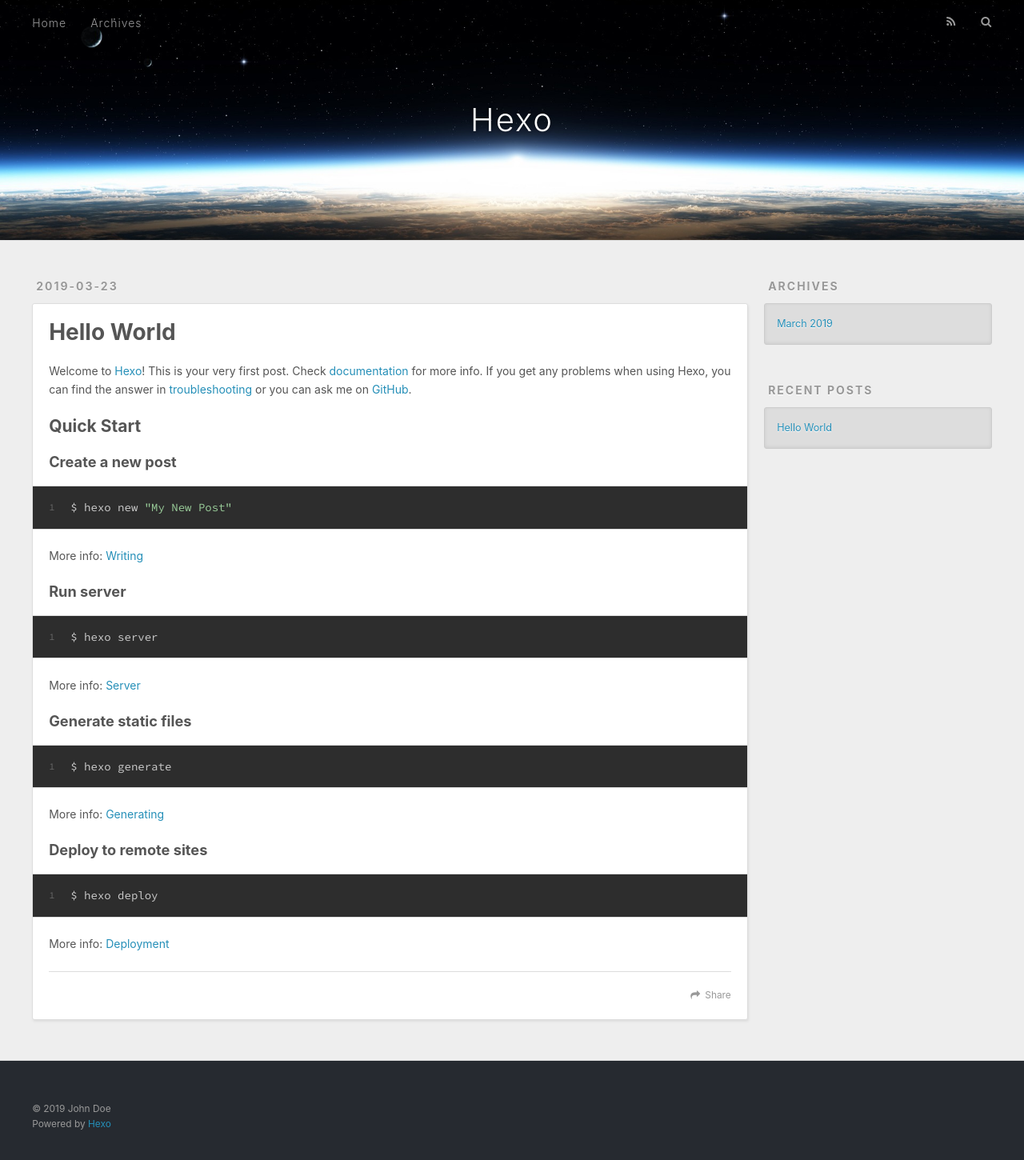
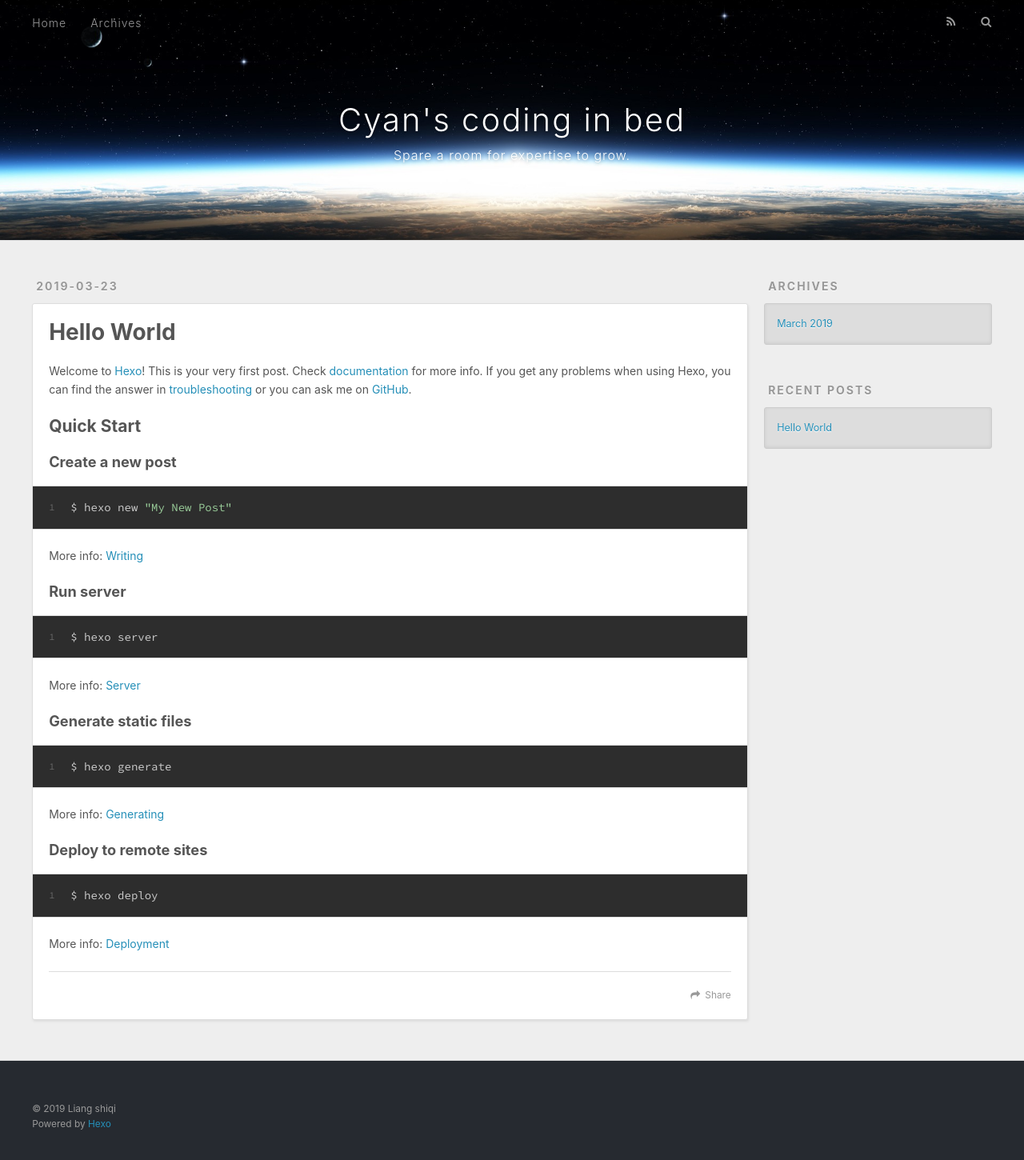
Before and after one commit to cyanl77/cyanl77.github.io, a plain HTML site: page index.html in a window 1280 px wide. Shown: the whole page at 80% size. Drawn offline with nearby package versions, Linux system fonts and the light colour scheme.

Commit message:
Site updated: 2019-03-23 17:32:27

```diff
--- a/index.html
+++ b/index.html
@@ -5,17 +5,20 @@
 
 
 
-  <title>Hexo</title>
+  <title>Cyan&#39;s coding in bed</title>
   <meta name="viewport" content="width=device-width, initial-scale=1, maximum-scale=1">
-  <meta property="og:type" content="website">
-<meta property="og:title" content="Hexo">
+  <meta name="description" content="frontend bright lifetime painting photographing">
+<meta property="og:type" content="website">
+<meta property="og:title" content="Cyan&#39;s coding in bed">
 <meta property="og:url" content="http://yoursite.com/index.html">
-<meta property="og:site_name" content="Hexo">
+<meta property="og:site_name" content="Cyan&#39;s coding in bed">
+<meta property="og:description" content="frontend bright lifetime painting photographing">
 <meta property="og:locale" content="default">
 <meta name="twitter:card" content="summary">
-<meta name="twitter:title" content="Hexo">
+<meta name="twitter:title" content="Cyan&#39;s coding in bed">
+<meta name="twitter:description" content="frontend bright lifetime painting photographing">
 
-    <link rel="alternate" href="/atom.xml" title="Hexo" type="application/atom+xml">
+    <link rel="alternate" href="/atom.xml" title="Cyan&#39;s coding in bed" type="application/atom+xml">
 
 
     <link rel="icon" href="/favicon.png">
@@ -34,8 +37,12 @@
   <div id="header-outer" class="outer">
     <div id="header-title" class="inner">
       <h1 id="logo-wrap">
-        <a href="/" id="logo">Hexo</a>
+        <a href="/" id="logo">Cyan&#39;s coding in bed</a>
       </h1>
+
+        <h2 id="subtitle-wrap">
+          <a href="/" id="subtitle">Spare a room for expertise to grow.</a>
+        </h2>
 
     </div>
     <div id="header-inner" class="inner">
@@ -97,7 +104,7 @@
 
     </div>
     <footer class="article-footer">
-      <a data-url="http://yoursite.com/2019/03/23/hello-world/" data-id="cjtl97m2k0000c0vxbz46o442" class="article-share-link">Share</a>
+      <a data-url="http://yoursite.com/2019/03/23/hello-world/" data-id="cjtla7rgu0000k4vxqy518ovn" class="article-share-link">Share</a>
 
 
     </footer>
@@ -153,7 +160,7 @@
 
   <div class="outer">
     <div id="footer-info" class="inner">
-      &copy; 2019 John Doe<br>
+      &copy; 2019 Liang shiqi<br>
       Powered by <a href="http://hexo.io/" target="_blank">Hexo</a>
     </div>
   </div>
```
Also changed, not shown: 2019/03/23/hello-world/index.html (+10 -6 lines), archives/2019/03/index.html (+15 -8 lines), archives/2019/index.html (+15 -8 lines), archives/index.html (+15 -8 lines).
